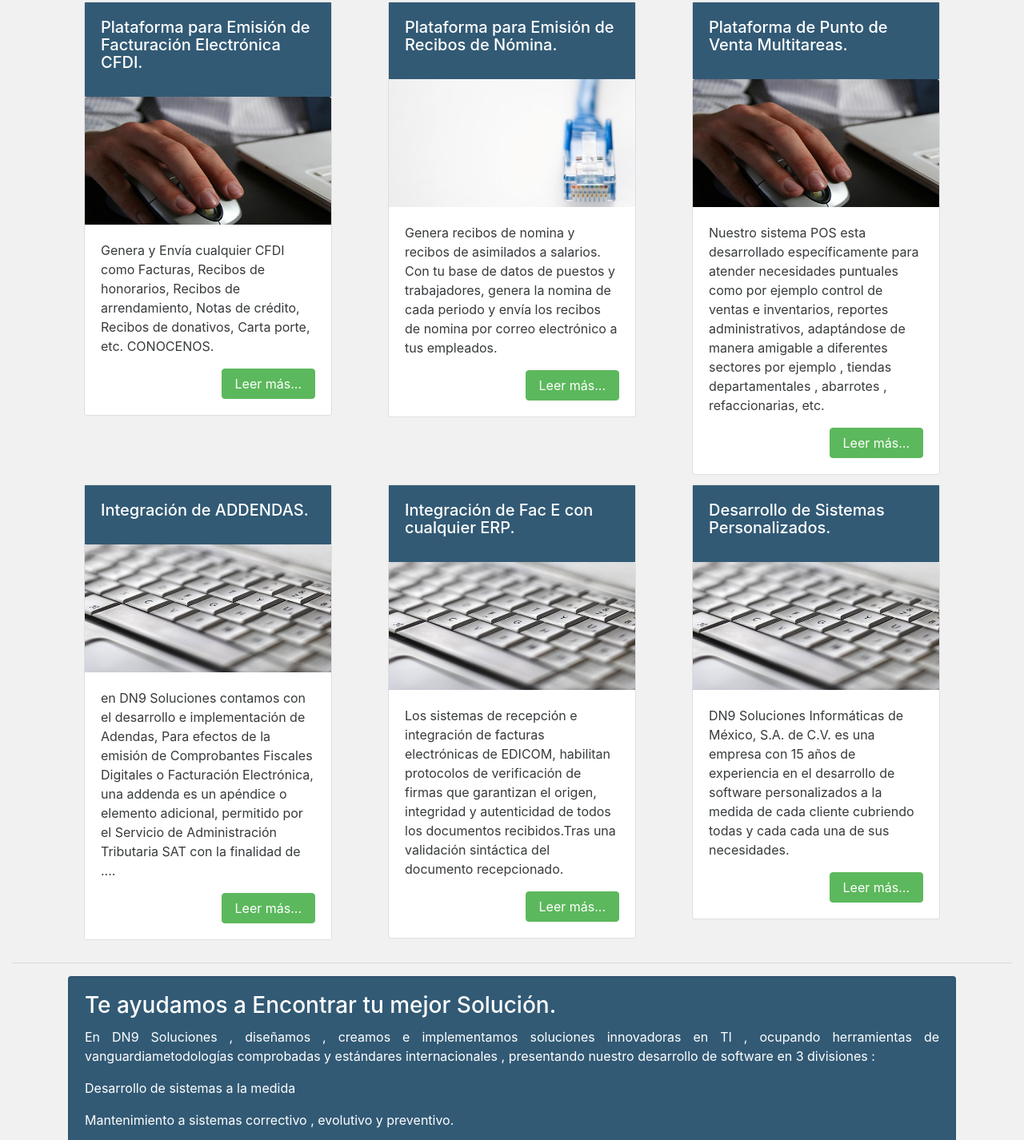
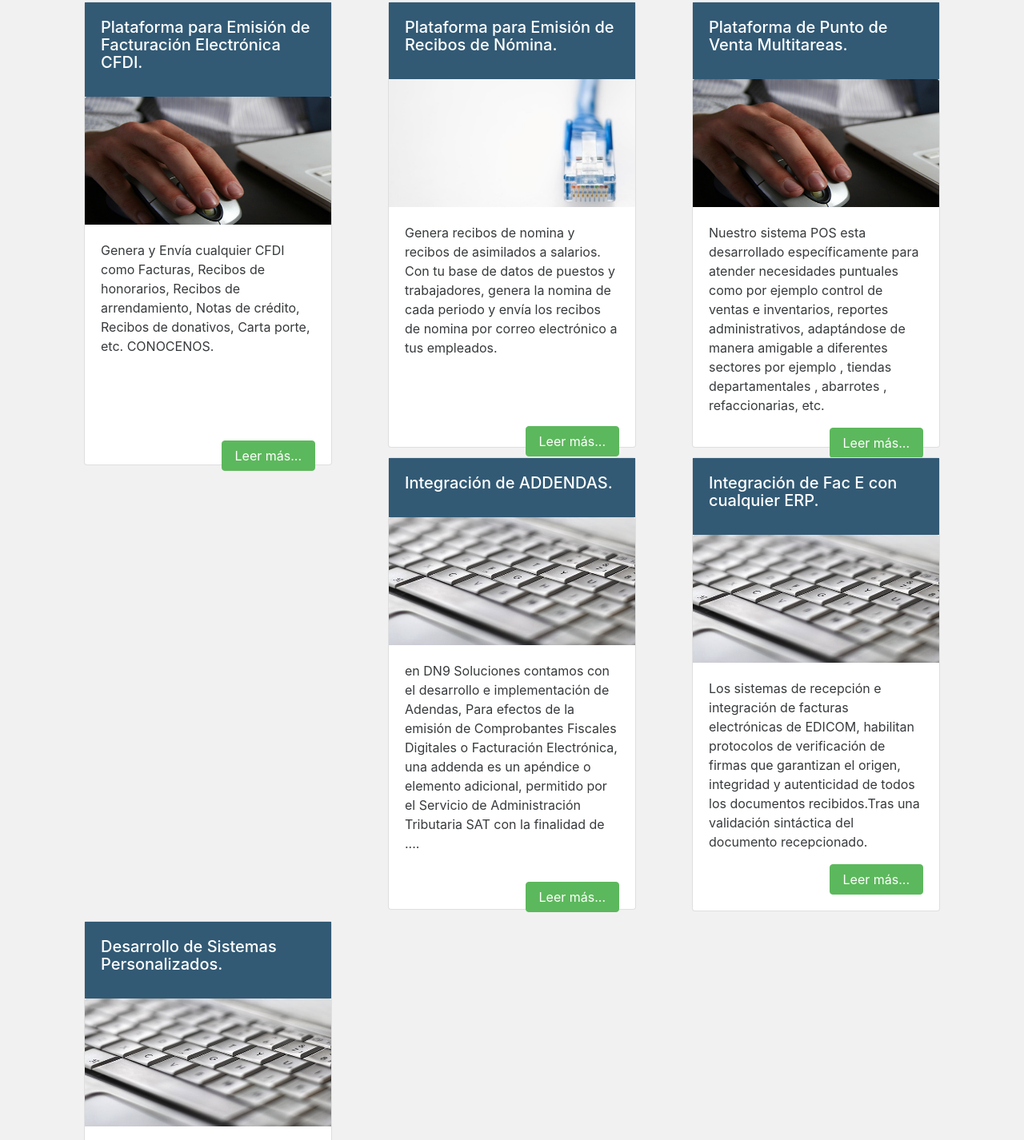
Before and after one commit to armand0w/gruntexample, a website: page web/index.html in a window 1280 px wide. Shown: the part 745-2171 px from the top of the page at 80% size. Drawn offline with Linux system fonts and the light colour scheme.

Commit message:
Cambios en index segun jorge

```diff
--- a/web/index.html
+++ b/web/index.html
@@ -25,7 +25,7 @@
         </button>
         <div class="collapse navbar-toggleable-md container" id="navbarResponsive">
             <ul class="nav navbar-nav">
-                <li class="nav-item"><a class="nav-link" href="#">Dn9</a></li>
+                <li class="nav-item"><a class="nav-link active" href="#">Dn9</a></li>
                 <li class="nav-item"><a class="nav-link" href="#">Nosotros</a></li>
                 <li class="nav-item"><a class="nav-link" href="#">Servicios</a></li>
                 <li class="nav-item"><a class="nav-link" href="#">Preguntas Fecuentes</a></li>
@@ -109,9 +109,9 @@
                             <h5 class="card-title text-white">Plataforma para Emisión de Facturación Electrónica CFDI.</h5>
                         </div>
                         <img class="card-img-top img-fluid" style="height: 160px; width: 100%; display: block;" src="images/imgcard.png" data-holder-rendered="true">
-                        <div class="card-block">
+                        <div class="card-block" style="height: 300px">
                             <p class="card-text">Genera y Envía cualquier CFDI como Facturas, Recibos de honorarios, Recibos de arrendamiento, Notas de crédito, Recibos de donativos, Carta porte, etc.  CONOCENOS.</p>
-                            <div class="text-lg-right text-md-right text-xs-right">
+                            <div class="text-lg-right text-md-right text-xs-right" style="padding-top: 90px">
                                 <a href="#" class="btn btn-success">Leer más...</a>
                             </div>
                         </div>
@@ -125,9 +125,9 @@
                             <h5 class="card-title text-white">Plataforma para Emisión de Recibos de Nómina.</h5>
                         </div>
                         <img class="card-img-top img-fluid" style="height: 160px; width: 100%; display: block;" src="images/imgcard2.JPG" data-holder-rendered="true">
-                        <div class="card-block">
+                        <div class="card-block" style="height: 300px">
                             <p class="card-text">Genera recibos de nomina y recibos de asimilados a salarios. Con tu base de datos de puestos y trabajadores, genera la nomina de cada periodo y envía los recibos de nomina por correo electrónico a tus empleados.</p>
-                            <div class="text-lg-right text-md-right text-xs-right">
+                            <div class="text-lg-right text-md-right text-xs-right" style="padding-top: 70px">
                                 <a href="#" class="btn btn-success">Leer más...</a>
                             </div>
                         </div>
@@ -141,7 +141,7 @@
                             <h5 class="card-title text-white">Plataforma  de Punto de Venta Multitareas.</h5>
                         </div>
                         <img class="card-img-top img-fluid" style="height: 160px; width: 100%; display: block;" src="images/imgcard.png" data-holder-rendered="true">
-                        <div class="card-block">
+                        <div class="card-block" style="height: 300px">
                             <p class="card-text">Nuestro sistema POS esta desarrollado específicamente  para atender necesidades puntuales como por ejemplo control de ventas e inventarios, reportes administrativos,   adaptándose  de manera amigable a diferentes sectores por ejemplo , tiendas departamentales , abarrotes , refaccionarias, etc.</p>
                             <div class="text-lg-right text-md-right text-xs-right">
                                 <a href="#" class="btn btn-success">Leer más...</a>
@@ -158,9 +158,9 @@
                             <h5 class="card-title text-white">Integración de ADDENDAS.</h5>
                         </div>
                         <img class="card-img-top img-fluid" style="height: 160px; width: 100%; display: block;" src="images/imgcard3.jpg" data-holder-rendered="true">
-                        <div class="card-block">
+                        <div class="card-block" style="height: 330px">
                             <p class="card-text">en DN9 Soluciones contamos con el desarrollo e implementación de Adendas, Para efectos de la emisión de Comprobantes Fiscales Digitales o Facturación Electrónica, una addenda es un apéndice o elemento adicional, permitido por el Servicio de Administración Tributaria SAT con la finalidad de ....</p>
-                            <div class="text-lg-right text-md-right text-xs-right">
+                            <div class="text-lg-right text-md-right text-xs-right" style="padding-top: 20px">
                                 <a href="#" class="btn btn-success">Leer más...</a>
                             </div>
                         </div>
@@ -190,9 +190,9 @@
                             <h5 class="card-title text-white">Desarrollo de Sistemas Personalizados.</h5>
                         </div>
                         <img class="card-img-top img-fluid" style="height: 160px; width: 100%; display: block;" src="images/imgcard3.jpg" data-holder-rendered="true">
-                        <div class="card-block">
+                        <div class="card-block" style="height: 300px">
                             <p class="card-text">DN9 Soluciones Informáticas de México, S.A. de C.V. es una empresa con 15 años de experiencia en el desarrollo de software personalizados a la medida de cada cliente cubriendo todas y cada cada una de sus necesidades.</p>
-                            <div class="text-lg-right text-md-right text-xs-right">
+                            <div class="text-lg-right text-md-right text-xs-right" style="padding-top: 42px">
                                 <a href="#" class="btn btn-success">Leer más...</a>
                             </div>
                         </div>
```
Also changed, not shown: web/css/bootstrap.css.
